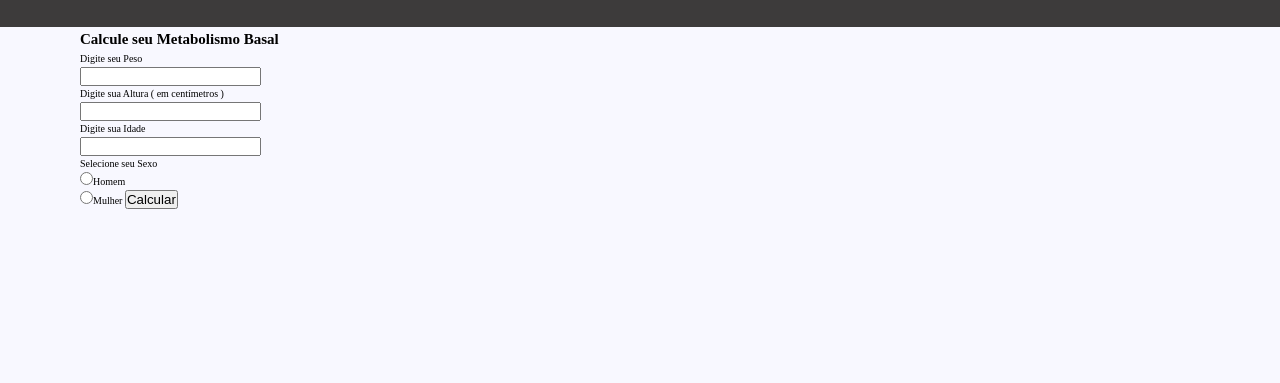
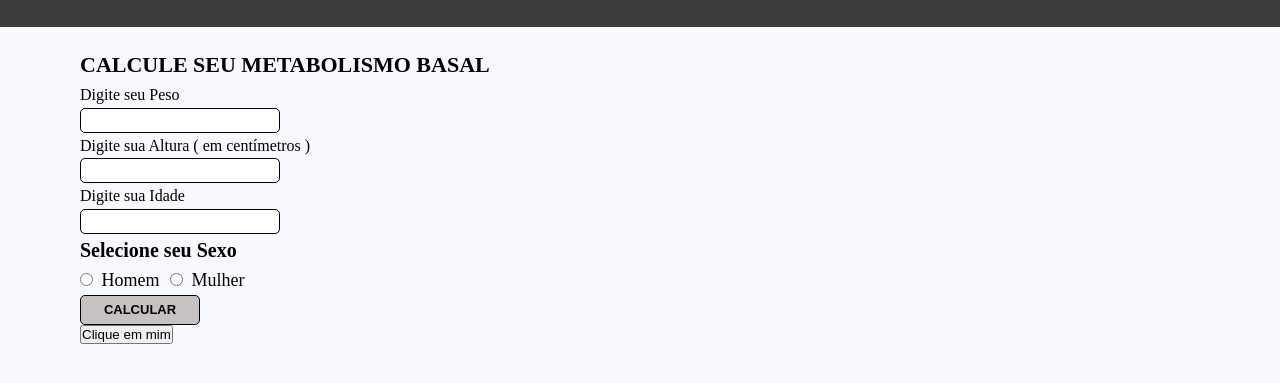
Before and after one commit to tilucast/calculadorafitness, a website: page index.html in a window 1280 px wide. Shown: the part 53-436 px from the top of the page. Drawn offline with Linux system fonts and the light colour scheme.

Commit message:
Mudei alguns estilos, adicionei o codigo pra trocar entre uma calculadora e outra

```diff
--- a/css/base.css
+++ b/css/base.css
@@ -6,6 +6,12 @@
 html {
   box-sizing: border-box;
   font-size: 62.5%;
+}
+
+@media only screen and (max-width: 34.375em) {
+  html {
+    font-size: 50%;
+  }
 }
 
 *,
--- a/css/estilos.css
+++ b/css/estilos.css
@@ -13,10 +13,87 @@
 }
 
 .resultado-text {
-    font-size: 2rem;
-    color: chocolate;
+    font-size: 2.6rem;
+    color: black;
 }
 
 .calculadoras {
     grid-column: center-start / center-end;
 }
+
+.input-text {
+    height: 2.5rem;
+    width: 20rem;
+    transition: all .3s;
+    border: 1.8px solid black;
+    border-radius: 5px;
+    outline: none;
+}
+
+.input-text:focus:invalid {
+    border-color: red;
+}
+
+.input-text:focus {
+    border-color: green;
+}
+
+.btn-calc {
+    height: 3rem;
+    width: 12rem;
+    border: 1px solid black;
+    background-color: rgb(199, 194, 194);
+    font-size: 1.3rem;
+    color: black;
+    font-weight: 600;
+    transition: all .2s;
+    text-transform: uppercase;
+    border-radius: 5px;
+}
+
+.btn-calc:hover {
+    background-color: rgb(221, 220, 220);
+}
+
+
+.calc-imc {
+    height: 50rem;
+    width: 60rem;
+    background-color: red;
+    display: none;
+}
+
+.output {
+    display: block;
+}
+
+.hidden {
+    display: none;
+}
+
+p {
+    font-size: 1.6rem;
+}
+
+span {
+    font-size: 1.8rem;
+}
+
+h1 {
+    font-size: 2.2rem;
+    text-transform: uppercase;
+    font-weight: 600;
+    margin: 2rem 0 0 0;
+}
+
+h4 {
+    font-size: 2rem;
+}
+
+input[type=radio] {
+    margin-right: 0.6rem;
+}
+
+input[type=radio]:last-of-type {
+    margin-left: 0.8rem;
+}
--- a/index.html
+++ b/index.html
@@ -2,16 +2,15 @@
 <html lang="pt-BR">
 
 <head>
-    <meta charset="UTF-8">
-    <meta name="viewport" content="width=], initial-scale=1.0">
-    <meta http-equiv="X-UA-Compatible" content="ie=edge">
-    <link rel="stylesheet" href="css/base.css">
-    <link rel="stylesheet" href="css/estilos.css">
+  <meta charset="UTF-8" />
+  <meta name="viewport" content="width=], initial-scale=1.0" />
+  <meta http-equiv="X-UA-Compatible" content="ie=edge" />
+  <link rel="stylesheet" href="css/base.css" />
+  <link rel="stylesheet" href="css/estilos.css" />
   <title>Calculadora Fitness</title>
 </head>
 
 <body class="container">
-
   <nav class="navbar">
     <h2 class="header-nav">
       Calculadora Fitness
@@ -19,27 +18,33 @@
   </nav>
 
   <section class="calculadoras">
-
     <div class="calc-tmb">
       <h1>Calcule seu Metabolismo Basal</h1>
 
       <form class="form-tmb">
-
         <p>Digite seu Peso</p>
-                <input type="number" id="peso">
+        <input class="input-text" type="text" id="peso" required />
 
         <p>Digite sua Altura ( em centímetros )</p>
-                <input type="number" id="altura">
+        <input class="input-text" type="text" id="altura" required />
 
         <p>Digite sua Idade</p>
-                <input type="number" id="idade">
+        <input class="input-text" type="text" id="idade" required />
 
-                <p>Selecione seu Sexo</p>
-                <input type="radio" name="genero" id="genero" value="homem">Homem <br>
-                <input type="radio" name="genero" id="genero" value="mulher">Mulher
+        <h4>Selecione seu Sexo</h4>
+        <div class="form-radio">
+          <input type="radio" name="genero" id="genero" value="homem" />
+          <span>Homem</span>
+
+          <input type="radio" name="genero" id="genero" value="mulher" />
+          <span>Mulher</span>
+        </div>
 
         <button id="calcular" class="btn-calc">Calcular</button>
       </form>
+    </div>
+
+    <div class="calc-imc">
 
     </div>
 
@@ -47,9 +52,13 @@
       <h2 class="resultado-text"></h2>
     </div>
 
+    <button class="penis">Clique em mim</button>
+
+
   </section>
 
   <script src="js/main.js"></script>
+  <script src="js/switch.js"></script>
 </body>
 
 </html>
--- /dev/null
+++ b/js/switch.js
@@ -0,0 +1,13 @@
+const calcTmb = document.querySelector('.calc-tmb');
+const calcImc = document.querySelector('.calc-imc');
+const mudarCalc = document.querySelector('.penis');
+
+mudarCalc.addEventListener('click', () => {
+  if (calcImc.className === 'calc-imc') {
+    calcImc.className += ' output';
+    calcTmb.className += ' hidden';
+  } else {
+    calcImc.className = 'calc-imc';
+    calcTmb.className = 'calc-tmb';
+  }
+});
```
Lines whose indentation alone changed are shown as unchanged.
